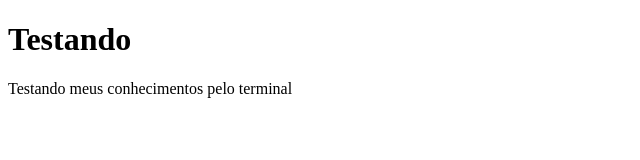
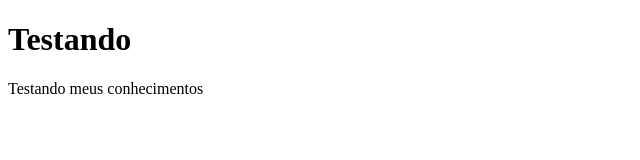
Before and after one commit to ManoelRodriguez/cafeteria, a plain HTML site: page index.html in a window 1280 px wide. Shown: the whole page, without its empty margins (0-640 px from the left). Drawn offline with Linux system fonts and the light colour scheme.

Commit message:
Testing my knowledge

```diff
--- a/index.html
+++ b/index.html
@@ -8,6 +8,6 @@
 </head>
 <body>
     <h1>Testando</h1>
-    <p>Testando meus conhecimentos pelo terminal</p>
+    <p>Testando meus conhecimentos</p>
 </body>
 </html>
```
